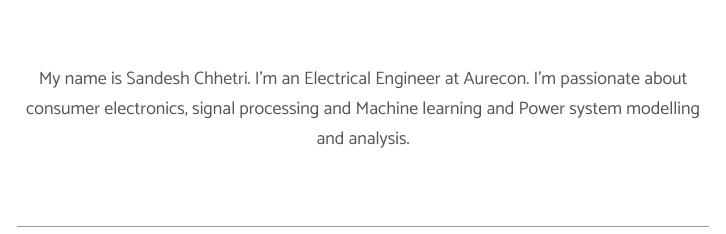
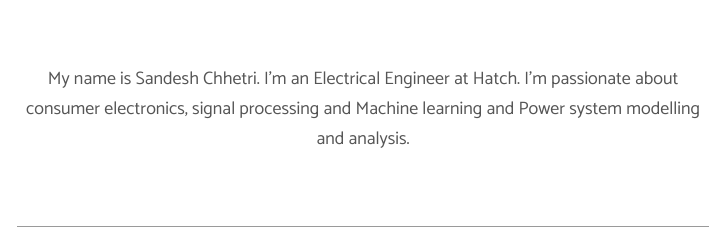
Before and after one commit to csandesh/portfolio, a plain HTML site: page index.html in a window 1280 px wide. Shown: the part 786-1020 px from the top of the page, 277-1003 px from the left. Drawn offline with Linux system fonts and the light colour scheme.

Commit message:
Update index.html
Updated work at Hatch

```diff
--- a/index.html
+++ b/index.html
@@ -45,7 +45,7 @@
 
 
 <div class="centered">
-	<p>My name is Sandesh Chhetri. I'm an Electrical Engineer at Aurecon. I'm passionate about consumer electronics, signal processing and Machine learning and Power system modelling and analysis.</p>
+	<p>My name is Sandesh Chhetri. I'm an Electrical Engineer at Hatch. I'm passionate about consumer electronics, signal processing and Machine learning and Power system modelling and analysis.</p>
 </div>
 
 <hr />
```
